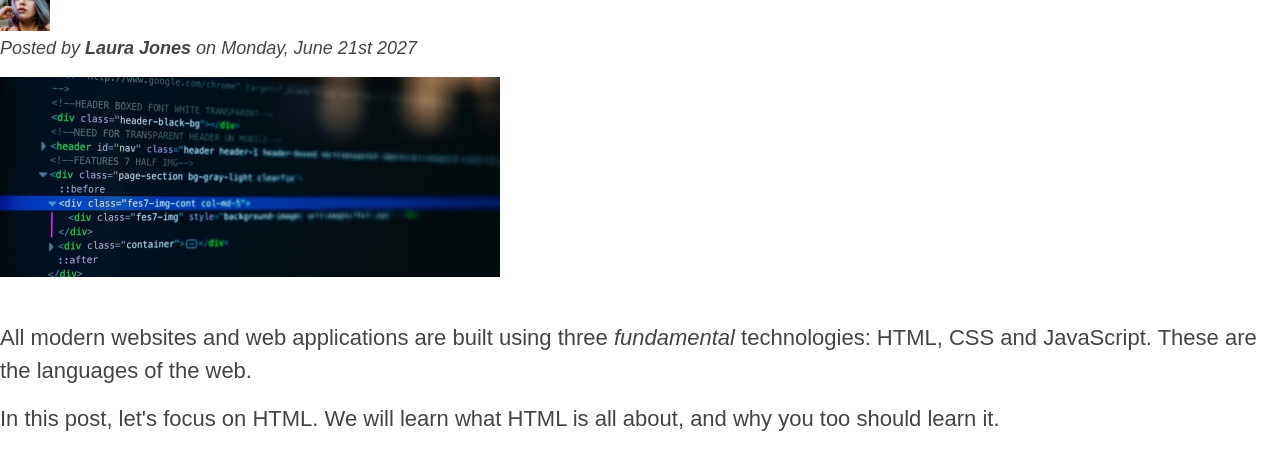
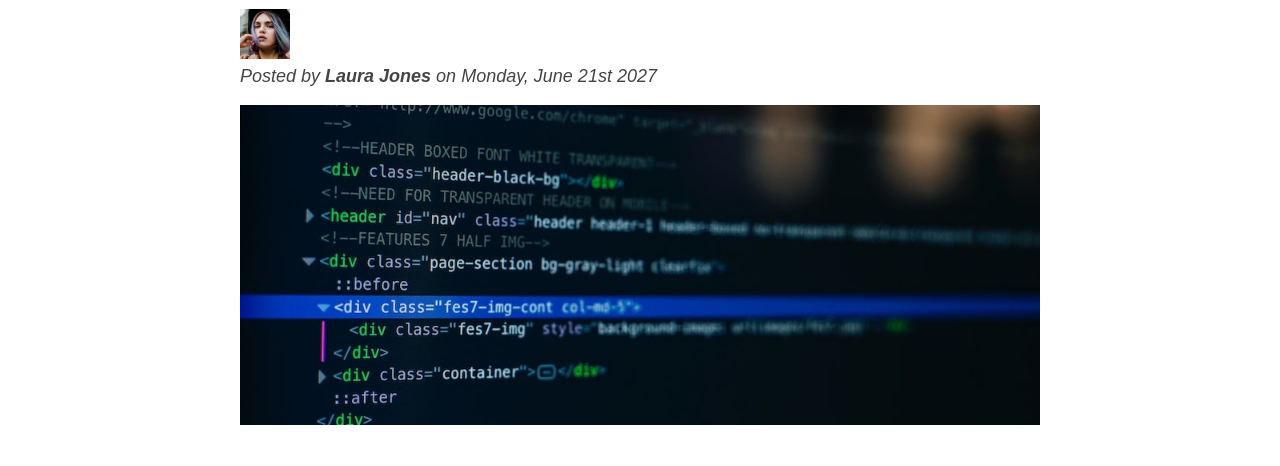
Before and after one commit to JordanWaldron/Blog-HTML-Fundamentals, a plain HTML site: page 02-HTML-Fundamentals/index.html in a window 1280 px wide. Shown: the part 256-722 px from the top of the page. Drawn offline with Linux system fonts and the light colour scheme.

Commit message:
Added Dimensions and Cantering

```diff
--- a/02-HTML-Fundamentals/index.html
+++ b/02-HTML-Fundamentals/index.html
@@ -14,6 +14,8 @@
     <h5>The Basic Language of the Web: HTML</h5>
     <h6>The Basic Language of the Web: HTML</h6>
     -->
+
+    <div class="container">
       <header class="main-header">
         <h1>📘 Jordans Code Magazine</h1>
         <!-- the hash (#) makes you go to top of page -->
@@ -44,6 +46,7 @@
             alt="HTML code on a screen"
             width="500"
             height="200"
+            class="post-img"
           />
         </header>
         <p>
@@ -53,8 +56,8 @@
           web.
         </p>
         <p>
-        In this post, let's focus on HTML. We will learn what HTML is all about,
-        and why you too should learn it.
+          In this post, let's focus on HTML. We will learn what HTML is all
+          about, and why you too should learn it.
         </p>
 
         <h3>What is HTML?</h3>
@@ -82,8 +85,8 @@
 
         <h3>Why should you learn HTML?</h3>
         <p>
-        There are countless reasons for learning the fundamental language of the
-        web. Here are 5 of them:
+          There are countless reasons for learning the fundamental language of
+          the web. Here are 5 of them:
         </p>
 
         <ul>
@@ -104,8 +107,8 @@
 
         <p>
           HTML consists of elements that describe different types of content:
-        paragraphs, links, headings, images, video, etc. Web browsers understand
-        HTML and render HTML code as websites.
+          paragraphs, links, headings, images, video, etc. Web browsers
+          understand HTML and render HTML code as websites.
         </p>
 
         <h3>Why should you learn HTML?</h3>
@@ -121,7 +124,12 @@
           </li>
           <p class="related-author">By Jonas Schmedtmann</p>
           <li>
-          <img src="img/related-2.jpg" alt="lighting" width="75" height="75" />
+            <img
+              src="img/related-2.jpg"
+              alt="lighting"
+              width="75"
+              height="75"
+            />
             <a href="#">The Unknown Powers of CSS</a>
           </li>
           <p class="related-author">By Jim Dilon</p>
@@ -143,5 +151,6 @@
           Copyright &copy; by The Code Magazine.
         </p>
       </footer>
+    </div>
   </body>
 </html>
--- a/02-HTML-Fundamentals/style.css
+++ b/02-HTML-Fundamentals/style.css
@@ -10,6 +10,11 @@ body {
   border-top: 10px solid #1098ad;
 }
 
+.container {
+  width: 800px;
+  margin: 0 auto;
+}
+
 .main-header {
   background-color: #f7f7f7;
   /* padding: 20px;
@@ -17,6 +22,7 @@ body {
   padding-right: 40px; */
   padding: 20px 40px;
   margin-bottom: 60px;
+  height: 80px;
 }
 
 nav {
@@ -36,6 +42,7 @@ aside {
   border-top: 5px solid #1098ad;
   border-bottom: 5px solid #1098ad;
   padding: 50px 0;
+  width: 500px;
 }
 
 h1,
@@ -168,6 +175,10 @@ a:active {
 }
 /* LVHA to remeber order of properties for links */
 
+.post-img {
+  width: 100%;
+  height: auto;
+}
 /* resolving conflicts */
 /* Id selector has highest priority */
 /* #copyright {
```
Lines whose indentation alone changed are shown as unchanged.
